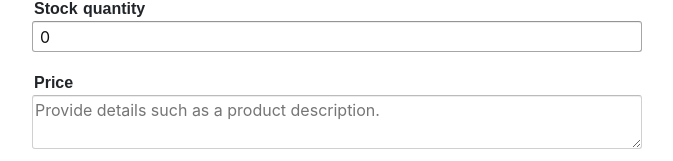
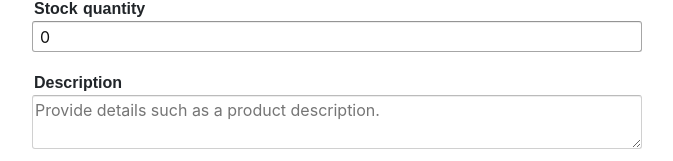
Before and after one commit to KoichiroMurakami/amazon-clone, a Nuxt app in the folder admin/: page /products in a window 1280 px wide. Shown: the part 390-551 px from the top of the page, without its empty margins (303-976 px from the left). Built offline with nearby package versions, Linux system fonts and the light colour scheme; no server answers; some icons are missing; a web font is replaced by a local one.

Commit message:
client customer page finished

```diff
--- a/admin/src/pages/products/index.vue
+++ b/admin/src/pages/products/index.vue
@@ -53,7 +53,7 @@
               </div>
               <!-- Description textarea -->
               <div class="a-spacing-top-medium">
-                <label style="margin-bottom: 0px">Price</label>
+                <label style="margin-bottom: 0px">Description</label>
                 <textarea
                   v-model="description"
                   placeholder="Provide details such as a product description."
```
Also changed, not shown: 1 other file (tests, documents, lock files or other folders).
